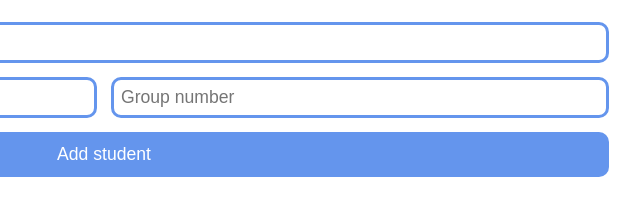
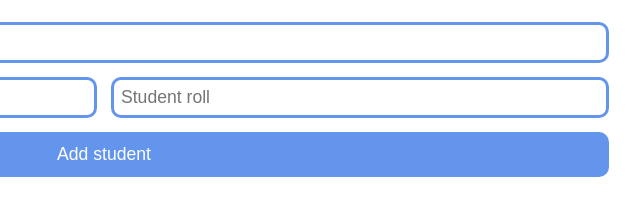
Before and after one commit to Nsimba01/JS-1-, a plain HTML site: page index.html in a window 1280 px wide. Shown: the full height of the page, 536-1176 px from the left. Drawn offline with Linux system fonts and the light colour scheme.

Commit message:
index html update

```diff
--- a/index.html
+++ b/index.html
@@ -12,7 +12,7 @@
       <form id="studentForm">
         <input type="text" placeholder="Student name" name="name" required />
         <input type="number" placeholder="Student age" name="age" required />
-        <input type="number" placeholder="Group number" name="roll" required />
+        <input type="number" placeholder="Student roll" name="roll" required />
         <button>Add student</button>
       </form>
       <div class="students"></div>
```
